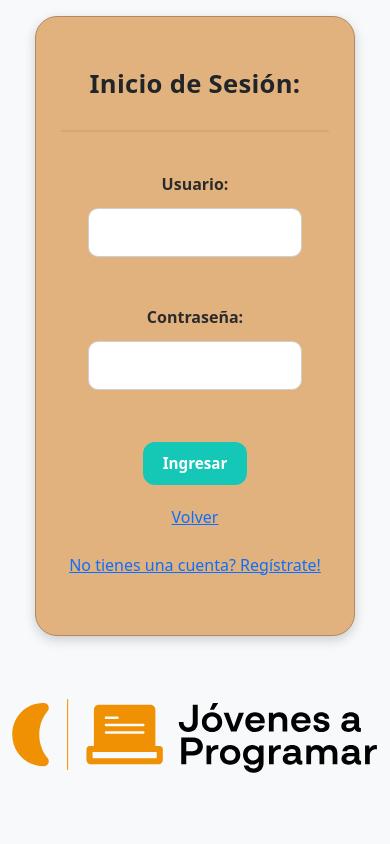
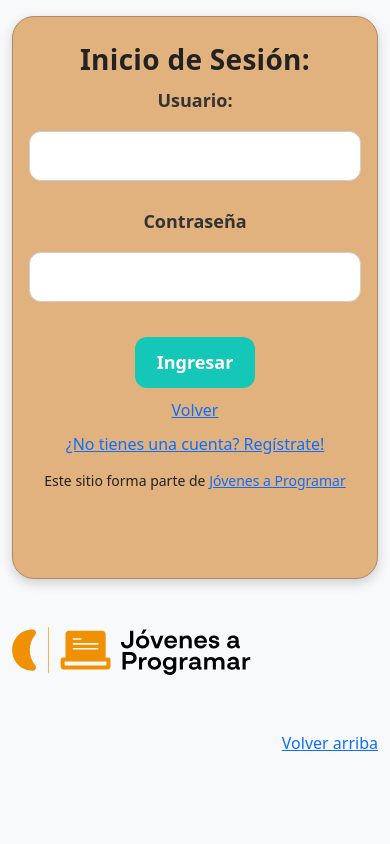
Before and after one commit to chaskibum/proyecto_grupo_1, a plain HTML site: page login.html in a window 390 px wide. Drawn offline with Linux system fonts and the light colour scheme.

Commit message:
login responsivo para iphone y tablet

```diff
--- a/css/login.css
+++ b/css/login.css
@@ -1,171 +1,134 @@
-
-
-
-/* ===== Layout de página: header | main | footer ===== */
+/* ---------- Reset mínimo para que nada pise tamaños en móvil ---------- */
+* { box-sizing: border-box; }
+html, body { height: 100%; }
 body {
-  min-height: 100vh;
-  display: grid;
-  grid-template-rows: column;
+  margin: 0;
+  background: #f8f9fa;
+  font-family: system-ui, -apple-system, Segoe UI, Roboto, "Helvetica Neue", Arial, "Noto Sans", "Apple Color Emoji", "Segoe UI Emoji", "Segoe UI Symbol";
+  color: #222;
 }
 
-/* ===========================
-   MAIN (contenedor del login)
-   =========================== */
-main {
-  min-height: 0 !important;      /* pisa el calc(100vh - 210px) de styles.css */
-  align-self: start;              /* contenido empieza arriba */
-  display: flex;
-  justify-content: center;        /* centra horizontal */
-  align-items: flex-start;        /* NO centra vertical */
-  padding: 24px 16px 0px;
-  flex: 1 0 auto;
+/* ---------- Lienzo principal (pensado para 320x668) ---------- */
+.page {
+  min-height: 100dvh;
+  padding: 16px 12px 24px;
+  display: grid;
+  grid-template-rows: auto auto auto;
+  gap: 16px;
+  max-width: 420px;   /* evita que en pantallas más grandes se estire demasiado */
+  margin: 0 auto;
 }
 
-/* ===========================
-   Tarjeta del formulario
-   =========================== */
-.sectorIS {
-  height: 100vh;
+/* ---------- Tarjeta del login (estética de tu mockup) ---------- */
+.card-login {
   background: #e1b27e;
   border: 1px solid #b18a62;
   border-radius: 22px;
   box-shadow: 0 4px 12px rgba(0,0,0,.18);
-
-  width: 100%;
-  max-width: 480px;
-  max-height: 620px;
-  padding: 32px 28px;
-  margin: 16px auto 0px auto;
+  padding: 20px 16px 18px;
   text-align: center;
-
-  display: flex;
-  justify-content: center;
-  align-items: center;
-  flex-direction: column;
-  gap: 12px;
-  transition: transform .2s ease, box-shadow .2s ease;
 }
 
-.sectorIS:hover {
-  transform: scale(1.01);
-  box-shadow: 0 8px 16px rgba(0,0,0,.22);
+.card-login h1 {
+  margin: 6px 0 12px;
+  font-weight: 800;
+  letter-spacing: .3px;
+  font-size: 28px;       /* tamaño grande como el mockup, cómodo en 320px */
+  line-height: 1.15;
 }
 
-/* Título */
-.sectorIS h1 {
-  text-align: center;
-  font-size: 1.6rem;
-  font-weight: 800;
-  letter-spacing: .3px;
-  margin: 0 0 8px 0;
+.card-login form {
+  display: grid;
+  gap: 12px;
+  margin-top: 4px;
 }
 
-/* Separador */
-.sectorIS hr {
-  width: 90%;
-  margin: 10px auto 18px auto;
-  height: 2px;
-  border: 0;
-  background: rgba(0,0,0,.25);
+.card-login label {
+  font-weight: 800;
+  font-size: 18px;
+  color: #333;
 }
 
-/* Labels */
-.sectorIS label {
-  display: block;
-  text-align: center;
-  font-weight: 700;
-  margin: 10px 0 6px 0;
-  color: #2b2b2b;
-}
-
-/* Inputs */
-.sectorIS input[type="text"],
-.sectorIS input[type="password"] {
-  width: 86%;
-  margin: 6px auto 14px auto;
+.card-login input[type="text"],
+.card-login input[type="password"] {
+  width: 100%;
+  border: 1px solid #cfcfcf;
+  border-radius: 12px;
+  padding: 12px;
+  font-size: 16px;
   background: #fff;
-  border: 1px solid #cfcfcf;
-  border-radius: 10px;
-  padding: 12px 12px;
   outline: none;
 }
 
-.sectorIS input[type="text"]:focus,
-.sectorIS input[type="password"]:focus {
+.card-login input:focus {
   border-color: #8aa8ff;
   box-shadow: 0 0 0 3px rgba(138,168,255,.25);
 }
 
-/* Botón */
-.sectorIS button[type="submit"] {
-  display: inline-block;
-  margin: 14px auto 2px auto;
-  padding: 10px 20px;
+.btn-login {
+  margin: 8px auto 0;
+  padding: 12px 22px;
   border: 0;
   border-radius: 12px;
   background: #15c7b6;
   color: #fff;
-  font-weight: 700;
+  font-weight: 800;
+  font-size: 18px;
   cursor: pointer;
-  transition: transform .08s ease, filter .08s ease;
 }
-.sectorIS button[type="submit"]:hover { filter: brightness(.95); }
-.sectorIS button[type="submit"]:active { transform: scale(.98); }
 
-/* Links */
-.sectorIS a {
+.link-back,
+.link-register {
   display: block;
-  text-align: center;
-  margin: 6px 0;
+  margin-top: 10px;
   color: #0d6efd;
   text-decoration: underline;
+  font-size: 16px;
 }
 
-/* ===========================
-   Alertas
-   =========================== */
-.alerta {
-  display: none;
-  position: fixed;
-  top: 64px;
-  left: 50%;
-  transform: translateX(-50%);
-  background: #fff;
-  border: 1px solid #000;
-  padding: 16px 20px;
-  border-radius: 10px;
-  box-shadow: 0 6px 14px rgba(0,0,0,.22);
-  z-index: 1000;
-}
-.alerta p { margin-bottom: 10px; }
-
-
-/* ===========================
-   Responsive ajustes tarjeta
-   =========================== */
-@media (max-width: 1366px) and (max-height: 800px) {
-  .sectorIS {
-    max-width: 480px;
-    padding: 24px 18px 18px 18px;
-  }
-  #logo_jap { height: 80px; }
+.disclaimer {
+  margin: 14px 0 4px;
+  font-size: 14px;
 }
 
-@media (max-width: 800px) and (min-width: 600px) {
-  .sectorIS {
-    width: 90vw;
-    max-width: 420px;
-    padding: 20px 14px;
-  }
-  #logo_jap { height: 60px; }
+.disclaimer a { color: #0d6efd; }
+
+/* ---------- Franja con logo JAP debajo de la tarjeta ---------- */
+.jap-strip {
+  display: flex;
+  align-items: center;
+  gap: 12px;
 }
 
-@media (max-width: 400px), (max-width: 320px) and (max-height: 600px) {
-  .sectorIS {
-    width: 96vw;
-    max-width: 320px;
-    padding: 16px 10px;
-  }
-  #logo_jap { height: 40px; max-width: 90vw; }
-  .sectorIS input, .sectorIS button { font-size: 0.95rem; }
+#logo_jap {
+  height: 48px;
+  max-width: 100%;
+  cursor: pointer;
 }
+
+/* ---------- "Volver arriba" a la derecha, misma altura visual que el logo ---------- */
+.volver-arriba {
+  text-align: right;
+  margin: 0;
+}
+.volver-arriba a {
+  color: #0d6efd;
+  text-decoration: underline;
+  font-size: 16px;
+}
+
+/* ---------- Alert flotante ---------- */
+.alerta{
+  display:none; position:fixed; top:64px; left:50%; transform:translateX(-50%);
+  background:#fff; border:1px solid #000; padding:16px 20px; border-radius:10px;
+  box-shadow:0 6px 14px rgba(0,0,0,.22); z-index:1000;
+}
+.alerta p{ margin:0; }
+
+/* ---------- Ajustes finos para iPhone SE (320x668) ---------- */
+@media (max-width: 360px) {
+  .card-login { padding: 18px 14px 16px; }
+  .card-login h1 { font-size: 26px; }
+  .card-login label { font-size: 17px; }
+  .btn-login { font-size: 17px; padding: 11px 20px; }
+}
--- a/login.html
+++ b/login.html
@@ -1,61 +1,50 @@
 <!DOCTYPE html>
 <html lang="es">
+<head>
+  <meta charset="UTF-8" />
+  <meta name="viewport" content="width=device-width, initial-scale=1, viewport-fit=cover" />
+  <title>Inicio de Sesión</title>
 
-<head>
-  <meta http-equiv="Content-Type" content="text/html; charset=UTF-8">
-  <meta name="viewport" content="width=device-width, initial-scale=1, shrink-to-fit=no">
-  <title>eMercado - Todo lo que busques está aquí</title>
-
-  <link href="https://fonts.googleapis.com/css?family=Raleway:300,300i,400,400i,700,700i,900,900i" rel="stylesheet">
+  <!-- (Opcional) Si dejas Bootstrap, está bien; lo importante es que login.css vaya último -->
   <link href="css/bootstrap.min.css" rel="stylesheet">
-  <link href="css/login.css" rel="stylesheet">
   <link href="css/index.css" rel="stylesheet">
   <link href="css/styles.css" rel="stylesheet">
+  <link href="css/login.css" rel="stylesheet"> <!-- <- ÚLTIMO -->
 
+</head>
+<body>
+  <main class="page">
+    <section class="card-login">
+      <h1>Inicio de Sesión:</h1>
+      <form id="login" action="/submit" method="post" novalidate>
+        <label for="name">Usuario:</label>
+        <input type="text" id="name" name="name" autocomplete="username" required>
 
-  <style>
-    body {
-      background-color: rgb(248, 249, 250);
-    }
-  </style>
-</head>
+        <label for="pword">Contraseña</label>
+        <input type="password" id="pword" name="password" autocomplete="current-password" required>
 
-<body>
-  <div class="sectorIS">
-        <h1><strong>Inicio de Sesión:</strong></h1>
+        <button type="submit" class="btn-login">Ingresar</button>
+      </form>
 
-        <hr>
+      <a class="link-back" href="#" onclick="history.back()">Volver</a>
+      <a class="link-register" href="registro.html">¿No tienes una cuenta? Regístrate!</a>
 
-        <form id="login" action="/submit" method="post">
-            <label for="name">Usuario:</label>
-            <input type="text" id="name" name="name" required><br><br>
+      <p class="disclaimer">
+        Este sitio forma parte de
+        <a href="https://jovenesaprogramar.edu.uy/" target="_blank" rel="noopener">Jóvenes a Programar</a>
+      </p>
+    </section>
 
-            <label for="pword">Contraseña:</label>
-            <input type="password" id="pword" name="password" required><br><br>
+    <section class="jap-strip">
+      <img id="logo_jap" src="img/logo_jap.svg" alt="Jóvenes a Programar">
+    </section>
 
-            <button type="submit">Ingresar</button>
-        </form>
-        <a href="#" onclick="volver()">Volver</a>
-        <a href="registro.html" onclick="Registro()">No tienes una cuenta? Regístrate!</a>
+    <p class="volver-arriba">
+      <a href="#top">Volver arriba</a>
+    </p>
+  </main>
 
-
-
-
-    <div id="alert" class="alerta">
-        <p id="msalert"></p>
-    </div>
-  </div>
-
-
-
-
-   <footer class="text-muted">
-    <div class="container">
-  <img class="bd-placeholder-img card-img-top" id="logo_jap" src="img/logo_jap.svg" alt="icono_jap" style="cursor: pointer;"  onclick="window.location.href='https://jovenesaprogramar.edu.uy/'">
-      <p/>
-    </div>
-  </footer>
+  <div id="alert" class="alerta" role="alert"><p id="msalert"></p></div>
   <script src="js/login.js"></script>
 </body>
-
 </html>
```
